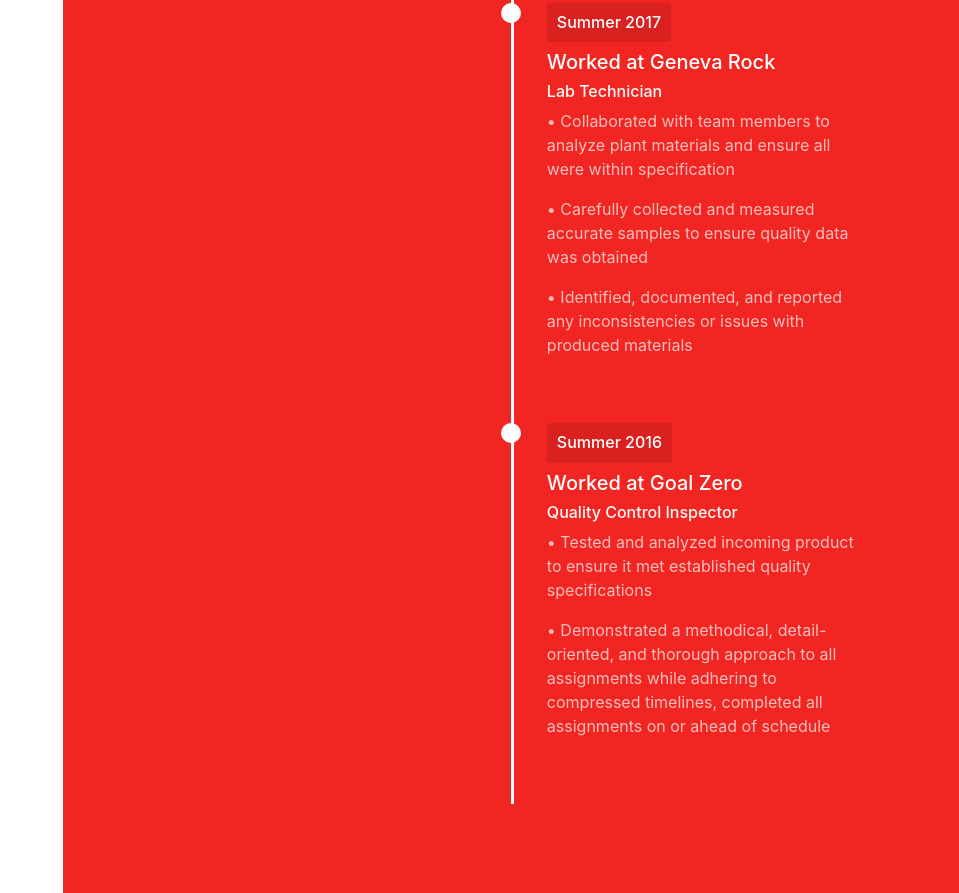
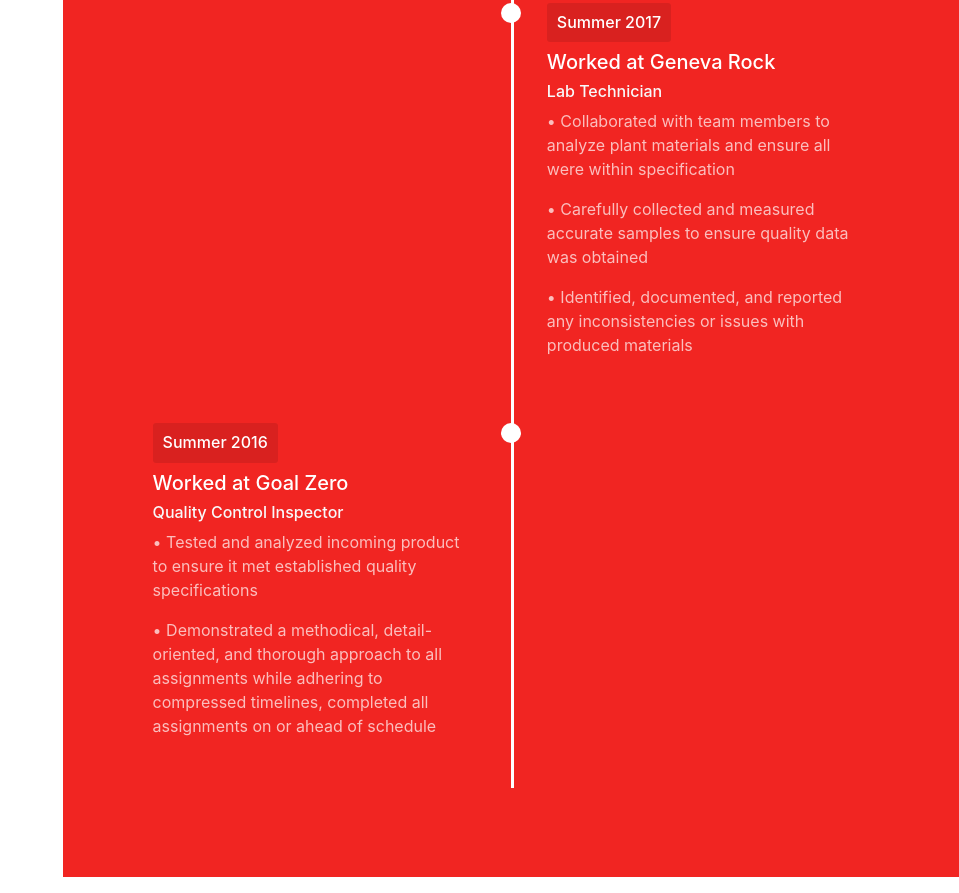
Before and after one commit to alexthayn/alexthayn.github.io, a plain HTML site: page index.html in a window 1280 px wide. Shown: the part 1852-2745 px from the top of the page, without its empty margins (321-1280 px from the left). Drawn offline with nearby package versions, Linux system fonts and the light colour scheme; some icons are missing.

Commit message:
Updated work experience formatting

```diff
--- a/index.html
+++ b/index.html
@@ -103,7 +103,7 @@
 
 					<div class="timeline-item clearfix">
 						<div class="timeline-icon"></div>
-						<div class="timeline-content right">
+						<div class="timeline-content">
 							<h6 class="date">Summer 2016</h6>
 							<h5>Worked at Goal Zero</h5>
                             <h6 class="text-light">Quality Control Inspector</h6>
```
